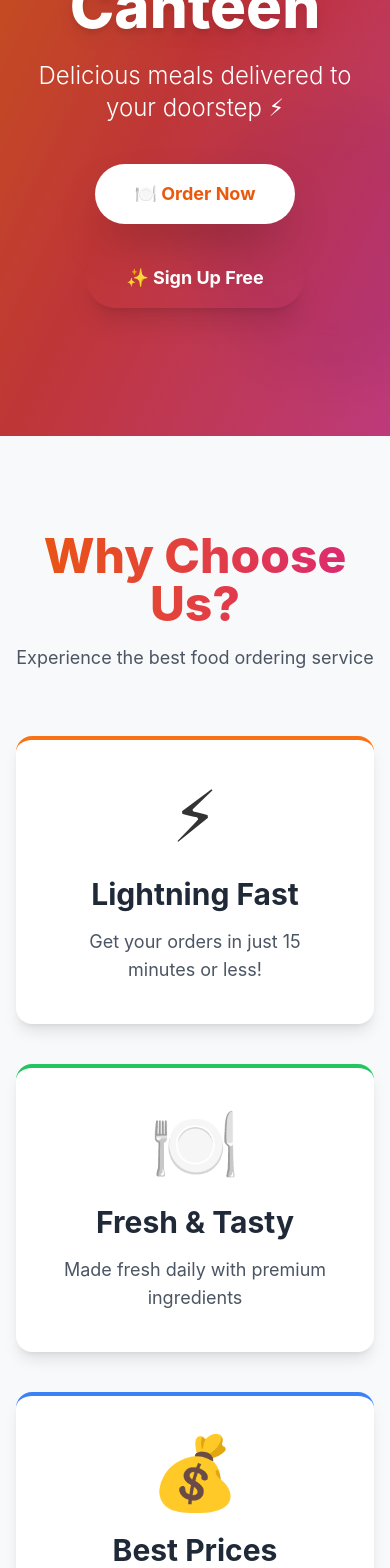
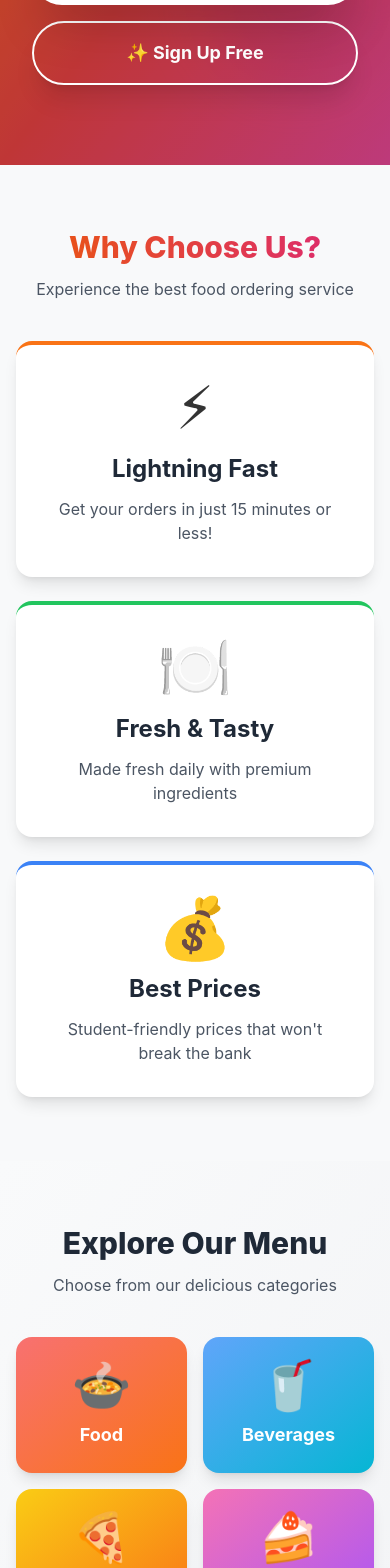
Before and after one commit to ayushchanore/CANTEEN, a React (Vite) app in the folder frontend/: page / in a window 390 px wide. Shown: the part 432-2000 px from the top of the page. Built offline with nearby package versions, Linux system fonts and the light colour scheme; no server answers.

Commit message:
home page edit

```diff
--- a/frontend/src/pages/Home.jsx
+++ b/frontend/src/pages/Home.jsx
@@ -1,34 +1,36 @@
 // src/pages/Home.jsx
-import React from 'react';
-import { Link } from 'react-router-dom';
+import React from "react";
+import { Link } from "react-router-dom";
 
 export const Home = () => {
   return (
     <div className="min-h-screen">
       {/* Hero Section */}
-      <div className="relative bg-gradient-to-br from-orange-500 via-red-500 to-pink-500 text-white py-32 overflow-hidden">
+      <div className="relative bg-gradient-to-br from-orange-500 via-red-500 to-pink-500 text-white py-20 md:py-32 overflow-hidden">
         <div className="absolute inset-0 bg-black opacity-20"></div>
         <div className="absolute inset-0">
-          <div className="absolute top-10 left-10 w-72 h-72 bg-yellow-300 rounded-full mix-blend-multiply filter blur-xl opacity-30 animate-blob"></div>
-          <div className="absolute top-20 right-10 w-72 h-72 bg-pink-300 rounded-full mix-blend-multiply filter blur-xl opacity-30 animate-blob animation-delay-2000"></div>
-          <div className="absolute bottom-10 left-1/2 w-72 h-72 bg-purple-300 rounded-full mix-blend-multiply filter blur-xl opacity-30 animate-blob animation-delay-4000"></div>
+          <div className="absolute top-10 left-4 md:left-10 w-40 md:w-72 h-40 md:h-72 bg-yellow-300 rounded-full mix-blend-multiply filter blur-xl opacity-30 animate-blob"></div>
+          <div className="absolute top-20 right-4 md:right-10 w-40 md:w-72 h-40 md:h-72 bg-pink-300 rounded-full mix-blend-multiply filter blur-xl opacity-30 animate-blob animation-delay-2000"></div>
+          <div className="absolute bottom-10 left-1/2 w-40 md:w-72 h-40 md:h-72 bg-purple-300 rounded-full mix-blend-multiply filter blur-xl opacity-30 animate-blob animation-delay-4000"></div>
         </div>
         <div className="relative max-w-7xl mx-auto px-4 text-center">
-          <div className="inline-block mb-4 text-7xl animate-bounce">🍔</div>
-          <h1 className="text-6xl md:text-7xl font-extrabold mb-6 drop-shadow-lg">KDK College Canteen</h1>
-          <p className="text-2xl md:text-3xl mb-10 font-light">
+          <div className="text-6xl md:text-7xl mb-4 animate-bounce">🍔</div>
+          <h1 className="text-4xl sm:text-5xl md:text-7xl font-extrabold mb-4 md:mb-6 drop-shadow-lg leading-tight">
+             College Canteen
+          </h1>
+          <p className="text-lg sm:text-xl md:text-3xl mb-8 md:mb-10 font-light px-2">
             Delicious meals delivered to your doorstep ⚡
           </p>
-          <div className="flex gap-6 justify-center flex-wrap">
+          <div className="flex flex-col sm:flex-row gap-4 justify-center px-4">
             <Link
               to="/menu"
-              className="bg-white text-orange-600 px-10 py-4 rounded-full font-bold text-lg shadow-2xl hover:scale-105 transform transition duration-300 hover:shadow-orange-500/50"
+              className="bg-white text-orange-600 px-8 py-4 rounded-full font-bold text-lg shadow-2xl hover:scale-105 transform transition duration-300"
             >
               🍽️ Order Now
             </Link>
             <Link
               to="/signup"
-              className="border-3 border-white text-white px-10 py-4 rounded-full font-bold text-lg hover:bg-white hover:text-orange-600 transition duration-300 shadow-xl"
+              className="border-2 border-white text-white px-8 py-4 rounded-full font-bold text-lg hover:bg-white hover:text-orange-600 transition duration-300 shadow-xl"
             >
               ✨ Sign Up Free
             </Link>
@@ -37,47 +39,89 @@ export const Home = () => {
       </div>
 
       {/* Features Section */}
-      <div className="max-w-7xl mx-auto px-4 py-24">
-        <h2 className="text-5xl font-extrabold text-center mb-4 bg-gradient-to-r from-orange-600 to-pink-600 bg-clip-text text-transparent">Why Choose Us?</h2>
-        <p className="text-center text-gray-600 mb-16 text-lg">Experience the best food ordering service</p>
-        <div className="grid grid-cols-1 md:grid-cols-3 gap-10">
-          <div className="group card p-10 text-center hover:scale-105 transform transition duration-300 border-t-4 border-orange-500">
-            <div className="text-7xl mb-6 group-hover:scale-110 transition duration-300">⚡</div>
-            <h3 className="text-3xl font-bold mb-4 text-gray-800">Lightning Fast</h3>
-            <p className="text-gray-600 text-lg">Get your orders in just 15 minutes or less!</p>
+      <div className="max-w-7xl mx-auto px-4 py-16 md:py-24">
+        <h2 className="text-3xl sm:text-4xl md:text-5xl font-extrabold text-center mb-3 bg-gradient-to-r from-orange-600 to-pink-600 bg-clip-text text-transparent">
+          Why Choose Us?
+        </h2>
+        <p className="text-center text-gray-600 mb-10 md:mb-16 text-base md:text-lg">
+          Experience the best food ordering service
+        </p>
+        <div className="grid grid-cols-1 sm:grid-cols-2 md:grid-cols-3 gap-6 md:gap-10">
+          <div className="group card p-8 text-center hover:scale-105 transform transition duration-300 border-t-4 border-orange-500">
+            <div className="text-6xl mb-4 group-hover:scale-110 transition duration-300">
+              ⚡
+            </div>
+            <h3 className="text-2xl font-bold mb-3 text-gray-800">
+              Lightning Fast
+            </h3>
+            <p className="text-gray-600">
+              Get your orders in just 15 minutes or less!
+            </p>
           </div>
-          <div className="group card p-10 text-center hover:scale-105 transform transition duration-300 border-t-4 border-green-500">
-            <div className="text-7xl mb-6 group-hover:scale-110 transition duration-300">🍽️</div>
-            <h3 className="text-3xl font-bold mb-4 text-gray-800">Fresh & Tasty</h3>
-            <p className="text-gray-600 text-lg">Made fresh daily with premium ingredients</p>
+          <div className="group card p-8 text-center hover:scale-105 transform transition duration-300 border-t-4 border-green-500">
+            <div className="text-6xl mb-4 group-hover:scale-110 transition duration-300">
+              🍽️
+            </div>
+            <h3 className="text-2xl font-bold mb-3 text-gray-800">
+              Fresh & Tasty
+            </h3>
+            <p className="text-gray-600">
+              Made fresh daily with premium ingredients
+            </p>
           </div>
-          <div className="group card p-10 text-center hover:scale-105 transform transition duration-300 border-t-4 border-blue-500">
-            <div className="text-7xl mb-6 group-hover:scale-110 transition duration-300">💰</div>
-            <h3 className="text-3xl font-bold mb-4 text-gray-800">Best Prices</h3>
-            <p className="text-gray-600 text-lg">Student-friendly prices that won't break the bank</p>
+          <div className="group card p-8 text-center hover:scale-105 transform transition duration-300 border-t-4 border-blue-500 sm:col-span-2 md:col-span-1">
+            <div className="text-6xl mb-4 group-hover:scale-110 transition duration-300">
+              💰
+            </div>
+            <h3 className="text-2xl font-bold mb-3 text-gray-800">
+              Best Prices
+            </h3>
+            <p className="text-gray-600">
+              Student-friendly prices that won't break the bank
+            </p>
           </div>
         </div>
       </div>
 
       {/* Categories Section */}
-      <div className="bg-gradient-to-br from-gray-50 to-gray-100 py-24">
+      <div className="bg-gradient-to-br from-gray-50 to-gray-100 py-16 md:py-24">
         <div className="max-w-7xl mx-auto px-4">
-          <h2 className="text-5xl font-extrabold text-center mb-4 text-gray-800">Explore Our Menu</h2>
-          <p className="text-center text-gray-600 mb-16 text-lg">Choose from our delicious categories</p>
-          <div className="grid grid-cols-1 md:grid-cols-4 gap-8">
+          <h2 className="text-3xl sm:text-4xl md:text-5xl font-extrabold text-center mb-3 text-gray-800">
+            Explore Our Menu
+          </h2>
+          <p className="text-center text-gray-600 mb-10 md:mb-16 text-base md:text-lg">
+            Choose from our delicious categories
+          </p>
+          <div className="grid grid-cols-2 md:grid-cols-4 gap-4 md:gap-8">
             {[
-              { name: 'Food', icon: '🍲', color: 'from-red-400 to-orange-500' },
-              { name: 'Beverages', icon: '🥤', color: 'from-blue-400 to-cyan-500' },
-              { name: 'Snacks', icon: '🍕', color: 'from-yellow-400 to-orange-500' },
-              { name: 'Desserts', icon: '🍰', color: 'from-pink-400 to-purple-500' }
+              { name: "Food", icon: "🍲", color: "from-red-400 to-orange-500" },
+              {
+                name: "Beverages",
+                icon: "🥤",
+                color: "from-blue-400 to-cyan-500",
+              },
+              {
+                name: "Snacks",
+                icon: "🍕",
+                color: "from-yellow-400 to-orange-500",
+              },
+              {
+                name: "Desserts",
+                icon: "🍰",
+                color: "from-pink-400 to-purple-500",
+              },
             ].map((category) => (
               <Link
                 key={category.name}
                 to={`/menu?category=${category.name}`}
-                className={`card p-10 text-center hover:scale-110 transform transition duration-300 cursor-pointer bg-gradient-to-br ${category.color} text-white shadow-2xl`}
+                className={`card p-6 md:p-10 text-center hover:scale-105 transform transition duration-300 cursor-pointer bg-gradient-to-br ${category.color} text-white shadow-xl`}
               >
-                <div className="text-7xl mb-4 animate-pulse">{category.icon}</div>
-                <h3 className="text-2xl font-bold">{category.name}</h3>
+                <div className="text-5xl md:text-7xl mb-3 md:mb-4">
+                  {category.icon}
+                </div>
+                <h3 className="text-lg md:text-2xl font-bold">
+                  {category.name}
+                </h3>
               </Link>
             ))}
           </div>
@@ -85,17 +129,21 @@ export const Home = () => {
       </div>
 
       {/* CTA Section */}
-      <div className="relative bg-gradient-to-r from-purple-600 via-pink-600 to-red-600 text-white py-24 overflow-hidden">
+      <div className="relative bg-gradient-to-r from-purple-600 via-pink-600 to-red-600 text-white py-16 md:py-24 overflow-hidden">
         <div className="absolute inset-0 bg-black opacity-10"></div>
         <div className="relative max-w-7xl mx-auto px-4 text-center">
-          <div className="text-6xl mb-6 animate-bounce">🎉</div>
-          <h2 className="text-5xl font-extrabold mb-6 drop-shadow-lg">Ready to Order?</h2>
-          <p className="text-2xl mb-10 font-light">
+          <div className="text-5xl md:text-6xl mb-4 md:mb-6 animate-bounce">
+            🎉
+          </div>
+          <h2 className="text-3xl sm:text-4xl md:text-5xl font-extrabold mb-4 md:mb-6 drop-shadow-lg">
+            Ready to Order?
+          </h2>
+          <p className="text-lg md:text-2xl mb-8 md:mb-10 font-light px-4">
             Join thousands of happy students enjoying delicious meals!
           </p>
           <Link
             to="/signup"
-            className="bg-white text-pink-600 px-12 py-5 rounded-full font-bold text-xl shadow-2xl hover:scale-110 transform transition duration-300 inline-block hover:shadow-pink-500/50"
+            className="bg-white text-pink-600 px-10 py-4 rounded-full font-bold text-lg md:text-xl shadow-2xl hover:scale-110 transform transition duration-300 inline-block"
           >
             🚀 Get Started Now
           </Link>
```
